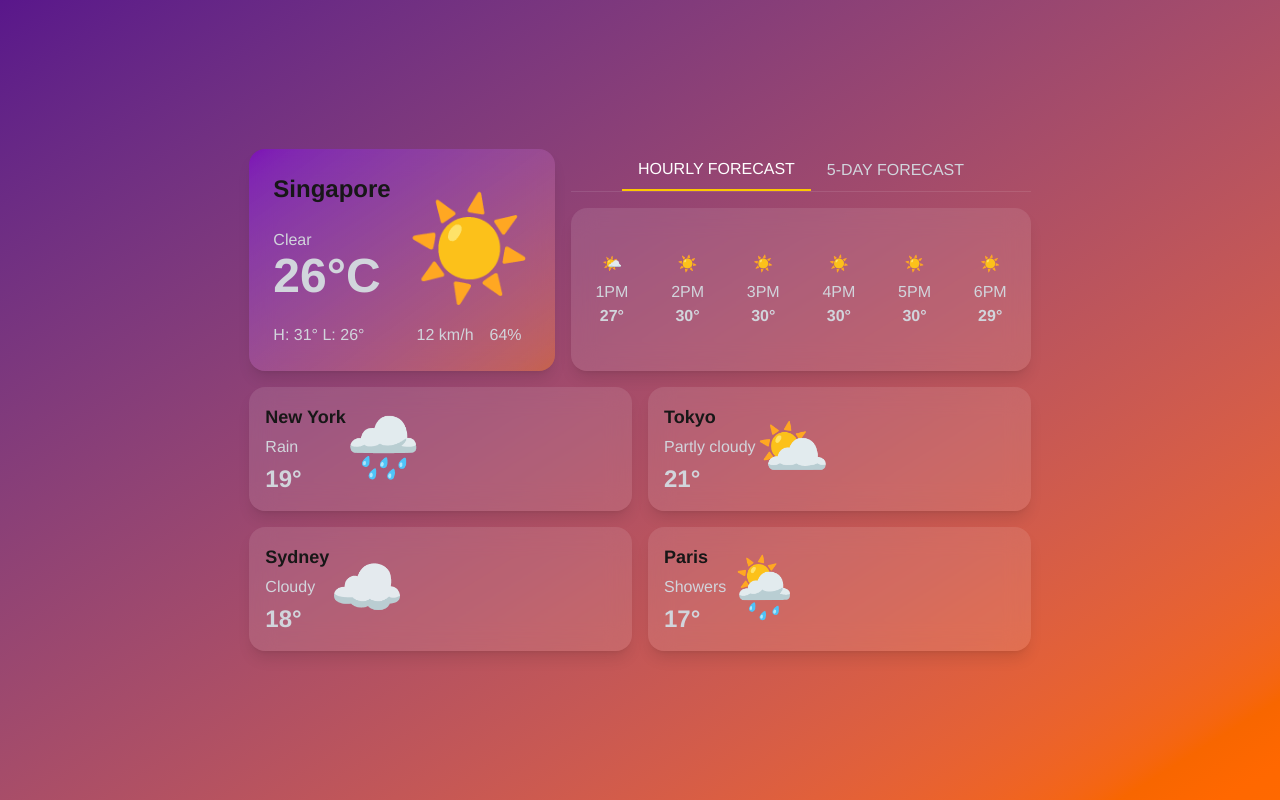
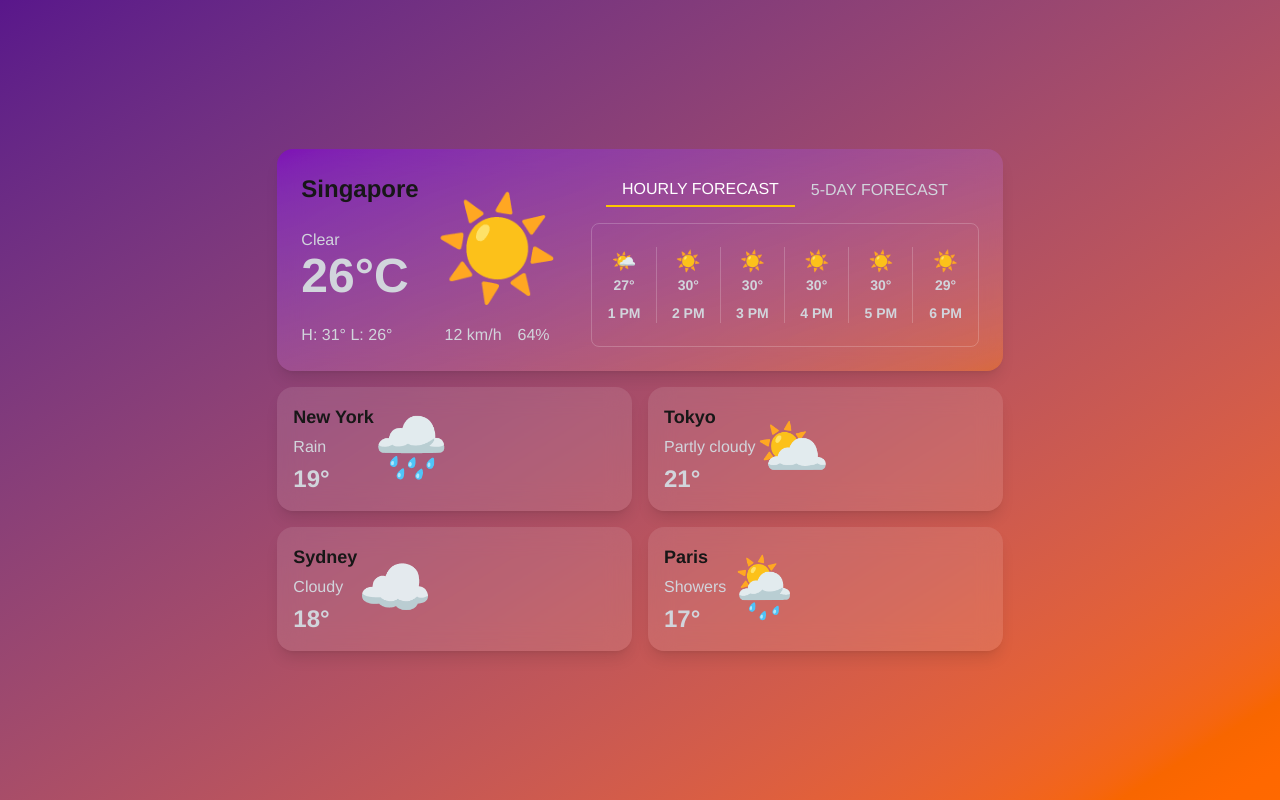
Before and after one commit to latiosthinh/weather-forecast-mini-app, a Next.js app: page / in a window 1280 px wide. Built offline with nearby package versions, Linux system fonts and the light colour scheme.

Commit message:
feat: update mainCity UI

```diff
--- a/src/components/main-city/CurrentWeatherCard.tsx
+++ b/src/components/main-city/CurrentWeatherCard.tsx
@@ -1,4 +1,3 @@
-import { Card } from "@/core-ui/Card";
 import Text from "@/core-ui/Text";
 import { ReactNode } from "react";
 
@@ -15,7 +14,6 @@ interface CurrentWeatherCardProps {
 
 export default function CurrentWeatherCard({ city, condition, temp, high, low, wind, humidity, icon }: CurrentWeatherCardProps) {
 	return (
-		<Card className="flex flex-col gap-2 items-start bg-gradient-to-br from-purple-700/60 to-orange-400/40">
 		<div className="flex w-full h-full justify-between gap-4">
 			<div className="flex flex-col justify-between w-full gap-4">
 				<Text variant="h1" className="text-2xl">{city}</Text>
@@ -35,6 +33,5 @@ export default function CurrentWeatherCard({ city, condition, temp, high, low, w
 				</div>
 			</div>
 		</div>
-		</Card>
 	);
 }
--- a/src/components/main-city/ForecastTabs.tsx
+++ b/src/components/main-city/ForecastTabs.tsx
@@ -5,19 +5,19 @@ import { HourlyForecast } from "./HourlyForecast";
 import { Tabs } from "@/core-ui/Tabs";
 
 const dummyHours = [
-	{ time: "1PM", icon: <span>🌤️</span>, temp: 27 },
-	{ time: "2PM", icon: <span>☀️</span>, temp: 30 },
-	{ time: "3PM", icon: <span>☀️</span>, temp: 30 },
-	{ time: "4PM", icon: <span>☀️</span>, temp: 30 },
-	{ time: "5PM", icon: <span>☀️</span>, temp: 30 },
-	{ time: "6PM", icon: <span>☀️</span>, temp: 29 },
+	{ time: "1 PM", icon: "🌤️", temp: 27 },
+	{ time: "2 PM", icon: "☀️", temp: 30 },
+	{ time: "3 PM", icon: "☀️", temp: 30 },
+	{ time: "4 PM", icon: "☀️", temp: 30 },
+	{ time: "5 PM", icon: "☀️", temp: 30 },
+	{ time: "6 PM", icon: "☀️", temp: 29 },
 ];
 
 export default function ForecastTabs() {
 	const [tab, setTab] = useState(0);
 
 	return (
-		<section className="flex flex-col gap-4">
+		<div className="flex flex-col gap-4">
 			<Tabs
 				tabs={["HOURLY FORECAST", "5-DAY FORECAST"]}
 				active={tab}
@@ -30,6 +30,6 @@ export default function ForecastTabs() {
 					<div className="mt-4 text-center text-gray-300">5-Day Forecast Coming Soon</div>
 				)}
 			</div>
-		</section>
+		</div>
 	);
 }
--- a/src/components/main-city/HourlyForecast.tsx
+++ b/src/components/main-city/HourlyForecast.tsx
@@ -1,4 +1,3 @@
-import { Card } from "@/core-ui/Card";
 import Text from "@/core-ui/Text";
 import { ReactNode } from "react";
 
@@ -14,14 +13,14 @@ interface HourlyForecastProps {
 
 export function HourlyForecast({ hours }: HourlyForecastProps) {
 	return (
-		<Card className="flex flex-row justify-between items-center h-full">
+		<div className="grid grid-cols-6 items-center h-full border border-white/20 rounded-lg">
 			{hours.map((h, i) => (
-				<div key={i} className="flex flex-col items-center">
-					{h.icon}
-					<Text className="mt-1">{h.time}</Text>
-					<Text className="font-bold">{h.temp}°</Text>
+				<div key={i} className="flex flex-col items-center justify-center [&:not(:last-child)]:border-r border-white/20">
+					<span className="text-xl">{h.icon}</span>
+					<Text className="font-semibold text-sm">{h.temp}°</Text>
+					<Text className="mt-2 font-semibold text-sm">{h.time}</Text>
 				</div>
 			))}
-		</Card>
+		</div>
 	);
 }
--- a/src/components/main-city/index.tsx
+++ b/src/components/main-city/index.tsx
@@ -1,3 +1,4 @@
+import { Card } from "@/core-ui/Card";
 import CurrentWeatherCard from "./CurrentWeatherCard";
 import ForecastTabs from "./ForecastTabs";
 
@@ -14,9 +15,9 @@ const dummyCurrent = {
 
 export default function MainCityCard() {
 	return (
-		<div className="grid grid-cols-1 md:grid-cols-[2fr_3fr] gap-4">
+		<Card className="grid grid-cols-1 md:grid-cols-[2fr_3fr] gap-8 bg-gradient-to-br from-purple-700/60 to-orange-400/40">
 			<CurrentWeatherCard {...dummyCurrent} />
 			<ForecastTabs />
-		</div>
+		</Card>
 	);
 }
--- a/src/core-ui/Tabs.tsx
+++ b/src/core-ui/Tabs.tsx
@@ -9,12 +9,12 @@ interface TabsProps {
 
 export function Tabs({ tabs, active, onChange }: TabsProps) {
 	return (
-		<div className="flex md:justify-center border-b border-white/10">
+		<div className="flex md:justify-center">
 			{tabs.map((tab, idx) => (
 				<button
 					key={tab}
 					className={cn(
-						"px-4 py-2 font-medium transition cursor-pointer",
+						"px-4 py-1 font-medium transition cursor-pointer",
 						active === idx
 							? "border-b-2 border-yellow-400 text-white"
 							: "text-gray-300"
```
Lines whose indentation alone changed are shown as unchanged.
